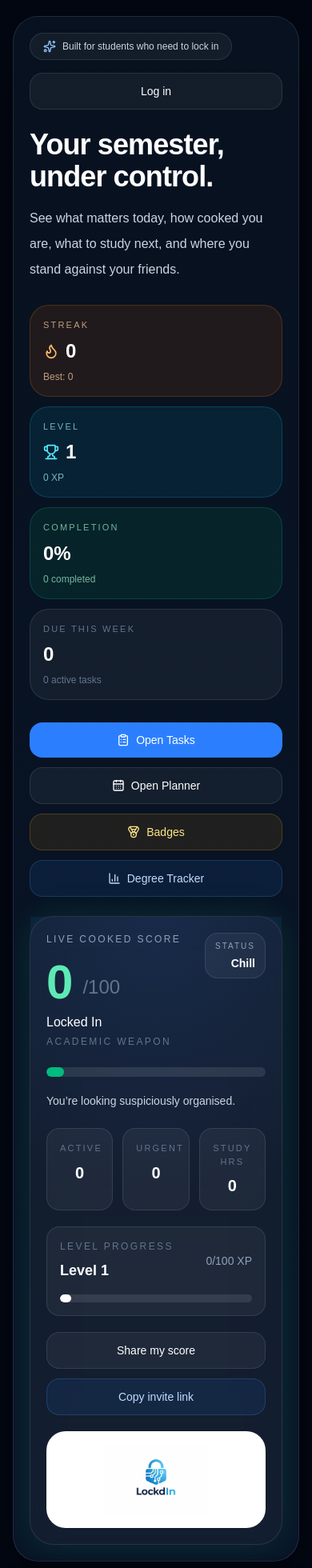
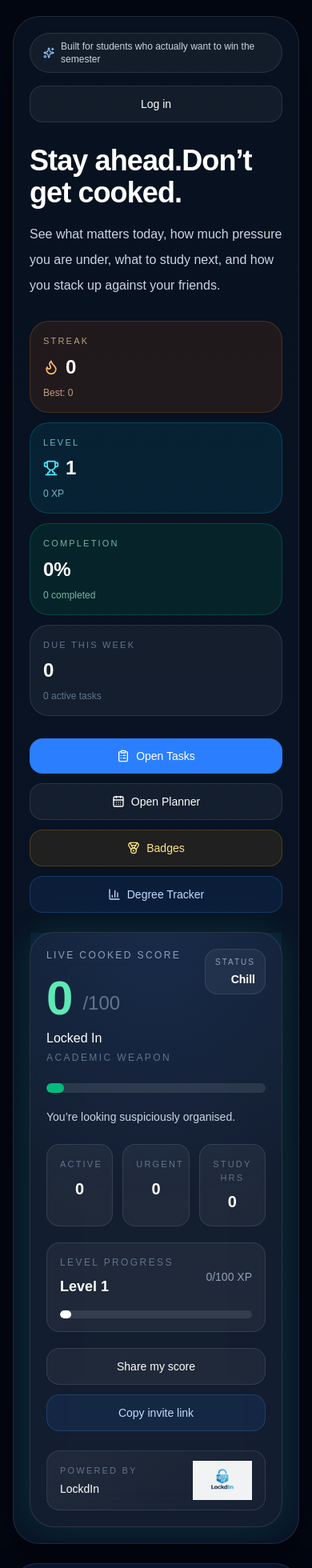
Before and after one commit to lockdinteam-web/LockdIn, a Next.js app: page / in a window 390 px wide. Shown: the top 1960 px of the page at 80% size. Built offline with nearby package versions, Linux system fonts and the light colour scheme; no server answers.

Commit message:
likerror

```diff
--- a/app/page.tsx
+++ b/app/page.tsx
@@ -113,6 +113,19 @@ type LeaderboardEntry = {
   roastLabel: string;
 };
 
+type DatabaseStudyBlock = {
+  id: string;
+  user_id: string;
+  day: string;
+  time: string;
+  subject: string;
+  focus: string;
+  task_id: string | null;
+  duration_minutes: number;
+  completed: boolean;
+  location: string;
+};
+
 const STUDY_PLAN_STORAGE_KEY = "lockdin_study_plan";
 
 function getDaysUntil(dateString: string) {
@@ -398,6 +411,7 @@ export default function HomePage() {
   const { tasks: providerTasks, loading } = useTasks();
 
   const [studyBlocks, setStudyBlocks] = useState<StudyBlock[]>([]);
+  const [studyBlocksLoading, setStudyBlocksLoading] = useState(true);
   const [isLoggedIn, setIsLoggedIn] = useState(false);
   const [profile, setProfile] = useState<HomeProfile | null>(null);
   const [currentUserId, setCurrentUserId] = useState<string | null>(null);
@@ -413,6 +427,54 @@ export default function HomePage() {
   const [friendSuccess, setFriendSuccess] = useState("");
 
   const [shareMessage, setShareMessage] = useState("");
+
+  async function loadStudyBlocks(userId: string) {
+    try {
+      setStudyBlocksLoading(true);
+
+      const { data, error } = await supabase
+        .from("study_plan_blocks")
+        .select("*")
+        .eq("user_id", userId)
+        .order("day", { ascending: true })
+        .order("time", { ascending: true });
+
+      if (error) {
+        console.error("Error loading study blocks:", error.message);
+
+        if (typeof window !== "undefined") {
+          const fallback = safeParseArray<StudyBlock>(
+            localStorage.getItem(STUDY_PLAN_STORAGE_KEY)
+          );
+          setStudyBlocks(fallback);
+        } else {
+          setStudyBlocks([]);
+        }
+        return;
+      }
+
+      const mapped: StudyBlock[] = ((data ?? []) as DatabaseStudyBlock[]).map(
+        (block) => ({
+          id: block.id,
+          day: block.day,
+          time: block.time,
+          subject: block.subject,
+          focus: block.focus,
+          taskId: block.task_id,
+          durationMinutes: block.duration_minutes,
+          completed: block.completed,
+          location: block.location,
+        })
+      );
+
+      setStudyBlocks(mapped);
+    } catch (error) {
+      console.error("Unexpected study blocks error:", error);
+      setStudyBlocks([]);
+    } finally {
+      setStudyBlocksLoading(false);
+    }
+  }
 
   async function loadLeaderboard(userId: string) {
     try {
@@ -763,6 +825,8 @@ export default function HomePage() {
         setProfile(null);
         setLeaderboard([]);
         setLeaderboardLoading(false);
+        setStudyBlocks([]);
+        setStudyBlocksLoading(false);
         return;
       }
 
@@ -796,7 +860,7 @@ export default function HomePage() {
       if (!mounted) return;
 
       setProfile(syncedProfile);
-      await loadLeaderboard(user.id);
+      await Promise.all([loadLeaderboard(user.id), loadStudyBlocks(user.id)]);
     }
 
     void checkAuthAndProfile();
@@ -814,6 +878,8 @@ export default function HomePage() {
         setProfile(null);
         setLeaderboard([]);
         setLeaderboardLoading(false);
+        setStudyBlocks([]);
+        setStudyBlocksLoading(false);
         return;
       }
 
@@ -822,11 +888,6 @@ export default function HomePage() {
 
     const handleVisibilityChange = () => {
       if (document.visibilityState === "visible") {
-        if (typeof window !== "undefined") {
-          setStudyBlocks(
-            safeParseArray<StudyBlock>(localStorage.getItem(STUDY_PLAN_STORAGE_KEY))
-          );
-        }
         void checkAuthAndProfile();
       }
     };
@@ -1092,7 +1153,7 @@ export default function HomePage() {
   const xpNeededForNextLevel = getXpNeededForNextLevel();
   const levelProgress = Math.min((xpIntoLevel / xpNeededForNextLevel) * 100, 100);
 
-  const isLoadingPage = loading || leaderboardLoading;
+  const isLoadingPage = loading || leaderboardLoading || studyBlocksLoading;
 
   return (
     <main className="min-h-screen overflow-x-hidden bg-[#030712] text-white">
@@ -1101,13 +1162,13 @@ export default function HomePage() {
 
       <div className="mx-auto w-full max-w-7xl px-4 py-5 sm:px-6 sm:py-8">
         <div className="space-y-6">
-          <section className="overflow-hidden rounded-[32px] border border-white/10 bg-[linear-gradient(180deg,#07111f_0%,#091427_100%)] p-5 shadow-[0_24px_80px_rgba(0,0,0,0.35)] sm:p-8">
-            <div className="grid gap-6 xl:grid-cols-[1.15fr_0.85fr]">
+          <section className="overflow-hidden rounded-[34px] border border-white/10 bg-[linear-gradient(180deg,#07111f_0%,#091427_100%)] p-5 shadow-[0_28px_100px_rgba(0,0,0,0.42)] sm:p-8">
+            <div className="grid gap-6 xl:grid-cols-[1.18fr_0.82fr]">
               <div className="min-w-0">
                 <div className="flex flex-col gap-4 sm:flex-row sm:items-center sm:justify-between">
                   <div className="inline-flex w-fit items-center gap-2 rounded-full border border-white/10 bg-white/5 px-4 py-2 text-xs text-slate-300 sm:text-sm">
                     <Sparkles className="h-4 w-4 text-blue-300" />
-                    Built for students who need to lock in
+                    Built for students who actually want to win the semester
                   </div>
 
                   {isLoggedIn && profile ? (
@@ -1134,14 +1195,15 @@ export default function HomePage() {
                   )}
                 </div>
 
-                <div className="mt-6 max-w-3xl">
+                <div className="mt-7 max-w-3xl">
                   <h1 className="text-4xl font-semibold tracking-tight text-white sm:text-5xl xl:text-6xl">
-                    Your semester,
-                    <br className="hidden sm:block" /> under control.
+                    Stay ahead.
+                    <br className="hidden sm:block" />
+                    Don’t get cooked.
                   </h1>
                   <p className="mt-4 max-w-2xl text-base leading-8 text-slate-300 sm:text-lg">
-                    See what matters today, how cooked you are, what to study next,
-                    and where you stand against your friends.
+                    See what matters today, how much pressure you are under, what to
+                    study next, and how you stack up against your friends.
                   </p>
                 </div>
 
@@ -1248,6 +1310,7 @@ export default function HomePage() {
                 )}`}
               >
                 <div className="absolute inset-0 bg-[radial-gradient(circle_at_top,rgba(59,130,246,0.14),transparent_48%)]" />
+
                 <div className="relative">
                   <div className="flex items-start justify-between gap-4">
                     <div>
@@ -1364,13 +1427,21 @@ export default function HomePage() {
                     </button>
                   </div>
 
-                  <div className="mt-5 rounded-[24px] border border-white/10 bg-white p-4">
+                  <div className="mt-6 flex items-center justify-between rounded-2xl border border-white/10 bg-[linear-gradient(135deg,rgba(255,255,255,0.06),rgba(255,255,255,0.02))] px-4 py-3">
+                    <div>
+                      <p className="text-[11px] uppercase tracking-[0.2em] text-slate-500">
+                        Powered by
+                      </p>
+                      <p className="mt-1 text-sm font-medium text-white">
+                        LockdIn
+                      </p>
+                    </div>
                     <Image
                       src="/logo.png"
                       alt="LockdIn logo"
-                      width={260}
-                      height={260}
-                      className="mx-auto h-auto w-[130px] object-contain sm:w-[155px]"
+                      width={110}
+                      height={110}
+                      className="h-auto w-[74px] object-contain opacity-95"
                       priority
                     />
                   </div>
@@ -2000,7 +2071,7 @@ export default function HomePage() {
                       Today’s Study Plan
                     </h3>
                     <p className="mt-2 text-sm text-slate-400">
-                      Your blocks for today, so you know what’s next.
+                      Your saved blocks for today, pulled from your planner.
                     </p>
                   </div>
                   <Link
@@ -2012,30 +2083,57 @@ export default function HomePage() {
                 </div>
 
                 <div className="mt-6 space-y-3">
-                  {todaysStudyBlocks.length === 0 ? (
+                  {studyBlocksLoading ? (
                     <div className="rounded-2xl border border-white/10 bg-[#101b38] p-5 text-slate-300">
-                      No study blocks for today yet. Add one before you drift.
+                      Loading today’s plan...
+                    </div>
+                  ) : todaysStudyBlocks.length === 0 ? (
+                    <div className="rounded-2xl border border-white/10 bg-[#101b38] p-5 text-slate-300">
+                      No study blocks for today yet. Generate one in Planner.
                     </div>
                   ) : (
                     todaysStudyBlocks.slice(0, 4).map((block, index) => (
                       <div
-                        key={`${block.day}-${block.time}-${index}`}
-                        className="rounded-2xl border border-white/10 bg-[#101b38] p-4"
+                        key={`${block.id}-${index}`}
+                        className={`rounded-2xl border p-4 ${
+                          block.completed
+                            ? "border-emerald-400/15 bg-emerald-500/[0.06]"
+                            : "border-white/10 bg-[#101b38]"
+                        }`}
                       >
                         <div className="flex items-center justify-between gap-4">
                           <div className="min-w-0">
-                            <p className="text-base font-medium text-white">
+                            <p
+                              className={`text-base font-medium ${
+                                block.completed ? "text-slate-400 line-through" : "text-white"
+                              }`}
+                            >
                               {block.subject}
                             </p>
                             <p className="mt-2 text-sm text-slate-400">
                               {block.focus}
                             </p>
+                            <div className="mt-3 flex flex-wrap gap-2">
+                              <span className="rounded-full border border-white/10 bg-white/5 px-3 py-1 text-xs text-slate-300">
+                                {block.location}
+                              </span>
+                              <span className="rounded-full border border-white/10 bg-white/5 px-3 py-1 text-xs text-slate-300">
+                                {block.durationMinutes} mins
+                              </span>
+                              <span
+                                className={`rounded-full px-3 py-1 text-xs ${
+                                  block.completed
+                                    ? "border border-emerald-400/20 bg-emerald-500/10 text-emerald-300"
+                                    : "border border-blue-400/20 bg-blue-500/10 text-blue-300"
+                                }`}
+                              >
+                                {block.completed ? "Completed" : "Planned"}
+                              </span>
+                            </div>
                           </div>
                           <div className="text-right">
                             <p className="text-sm font-medium text-white">{block.time}</p>
-                            <p className="mt-1 text-xs text-slate-500">
-                              {block.durationMinutes} mins
-                            </p>
+                            <p className="mt-1 text-xs text-slate-500">{block.day}</p>
                           </div>
                         </div>
                       </div>
```
